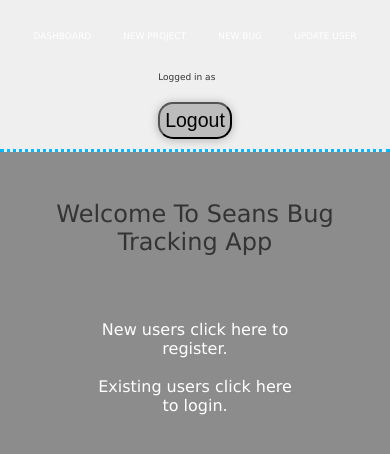
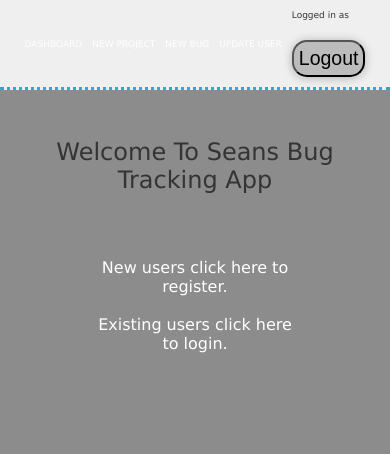
Before and after one commit to seansiganoff/seans-bug-tracker, a React (Create React App) app: page / in a window 390 px wide. Shown: the top 454 px of the page. Built offline with nearby package versions, Linux system fonts and the light colour scheme.

Commit message:
still adjusting the nav

```diff
--- a/src/components/nav/navbar.css
+++ b/src/components/nav/navbar.css
@@ -16,6 +16,7 @@
     align-items: center;
     justify-content: space-between;
     padding: 0 1rem;
+    flex-wrap: wrap-reverse;
 }
 
 .navbar-container2 {
@@ -139,29 +140,13 @@ a:visited {
     }
     li a {
         font-size: xx-small;
+        padding: 5px;
     }
 
     .nav-logout-btn {
         padding: 5px 15px;
         font-size: xx-small;
     }
-}
-
-@media only screen and (max-width: 900px) {
-    .navbar-container1 {
-        display: grid;
-        padding: 15px 0;
-        justify-content: center;
-    }
-
-
-
-    .nav-right-side {
-        justify-content: center;
-    }
-}
-
-@media only screen and (max-width: 750px) {
 
     .nav-left-side {
         padding: 0 0 15px 0;
@@ -170,8 +155,16 @@ a:visited {
     .nav-right-side {
         padding: 5px;
     }
+    .navbar-container1 {
+        padding: 15px 0;
+        justify-content: center;
+    }
+    .nav-right-side {
+        justify-content: center;
+    }
+}
 
-}
+
 
 @media only screen and (max-width: 500px) {
     .nav-left-side select {
```
